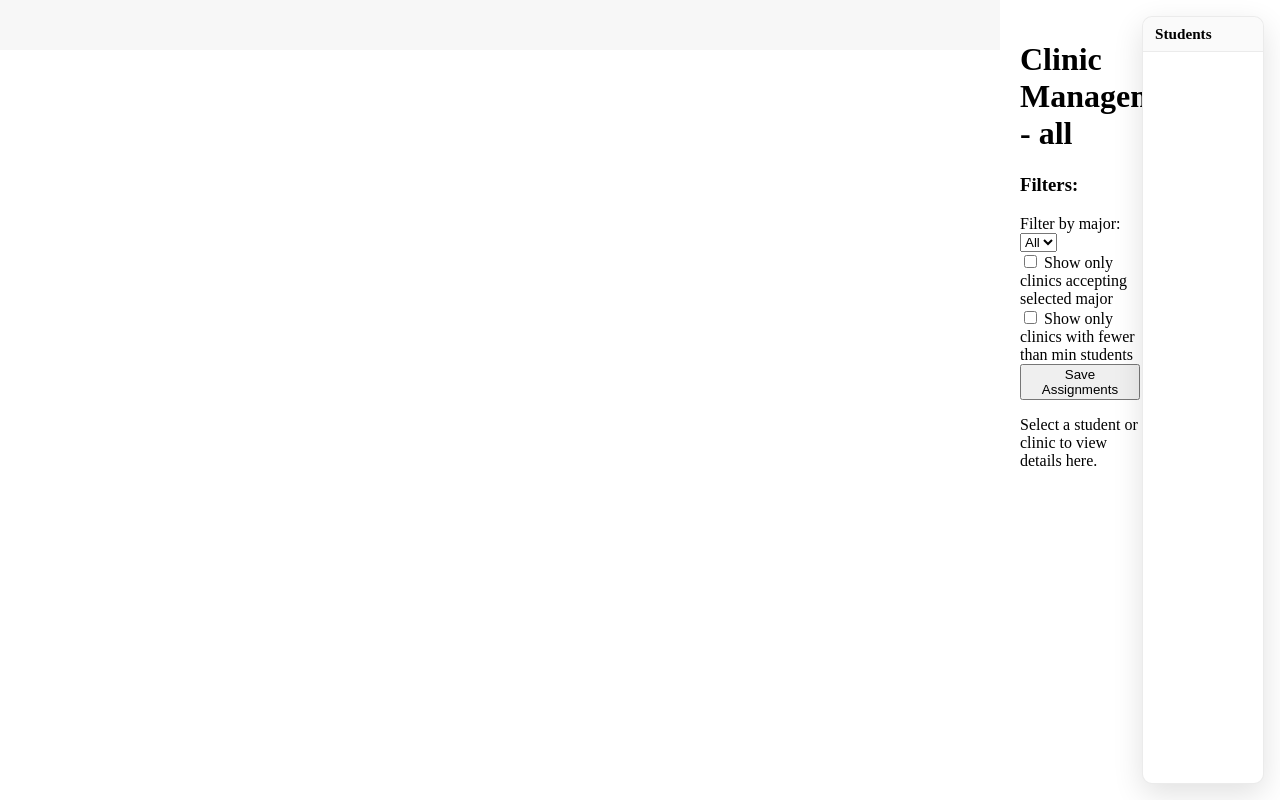
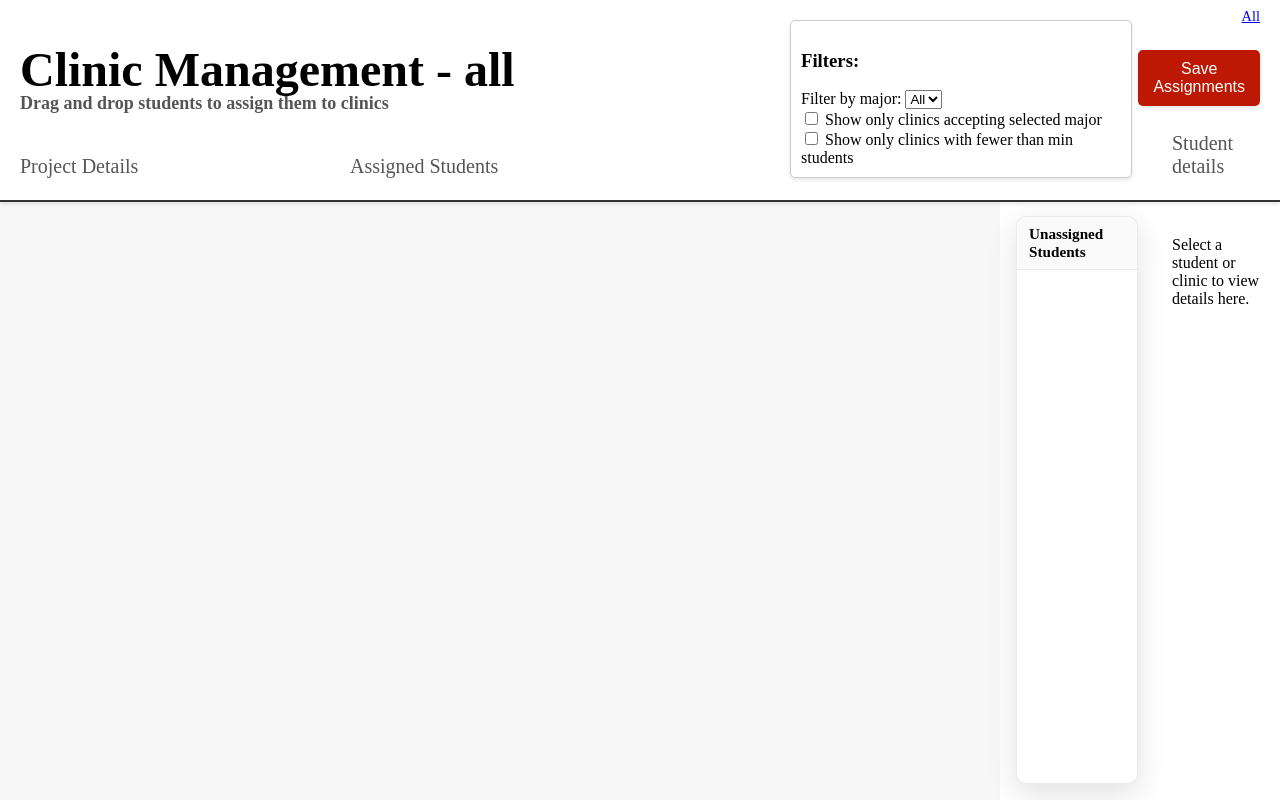
Before and after one commit to ebradley0/ClinicSort, a Django app: page /clinicManagementView/all/ in a window 1280 px wide. Run offline with Django 5.2, Linux system fonts and the light colour scheme; data that the repository does not hold is empty; parts of the project's set-up code (start-up, migrations or seed data) failed here and were passed over; some libraries are stand-ins or nearby versions.

Commit message:
Edited the formatting of clinic-ops to have more info and be easier to look at

```diff
--- a/ClinicMatchApp/static/css/clinic_ops.css
+++ b/ClinicMatchApp/static/css/clinic_ops.css
@@ -1,28 +1,222 @@
+/* Clinic Operations CSS */
+
+/* Header bar */
+.header-bar {
+  position: fixed;
+  top: 0;
+  left: 0;
+  width: 100%;
+  height: 200px;
+  background-color: white;
+  border-bottom: 2px solid #333;
+  color: black;
+  display: flex;
+  z-index: 1200;
+  box-shadow: 0 2px 4px rgba(0,0,0,0.1);
+}
+.primary-header {
+  position: absolute;
+  top:0;
+  left:0;
+  height:100%;
+  text-align: center;
+  width: 1152px;
+}
+.title {
+  position:fixed;
+  top:10px;
+  left:20px;
+  font-size:48px;
+  font-weight:bold;
+}
+.subtitle {
+  position: fixed;
+  top: 75px;
+  left: 20px;
+  font-size: 18px;
+  color: #555;
+}
+.clinic-title-descriptor {
+  position: absolute;
+  bottom: 5px;
+  left: 20px;
+  font-size: 20px;
+  font-weight: normal;
+  color: #555;
+}
+.clinic-assigned-descriptor {
+  position: absolute;
+  bottom: 5px;
+  left: 350px;
+  font-size: 20px;
+  font-weight: normal;
+  color: #555;
+}
+.filters {
+  position: absolute;
+  top: 20px;
+  right: 20px;
+  max-width: 320px;
+  max-height:140px;
+  text-align: left;
+  z-index: 1200;
+  background-color: white;
+  padding: 10px;
+  border: 1px solid #ccc;
+  border-radius: 5px;
+  box-shadow: 0 2px 4px rgba(0,0,0,0.1);
+}
+.save-button {
+  position: absolute;
+  top: 50px;
+  right: 20px;
+  z-index: 1200;
+  background-color: #bc1803;
+  color: white;
+  border: none;
+  border-radius: 5px;
+  padding: 10px 15px;
+  font-size: 16px;
+  cursor: pointer;
+  box-shadow: 0 2px 4px rgba(0,0,0,0.1);
+}
+.secondary-header {
+  position: absolute;
+  top: 0;
+  left: 1172px;
+  width: calc(100% - 1172px);
+  height: 100%;
+  font-size: 24px;
+  font-weight: normal;
+  color: #555;
+  z-index: 1200;
+}
+.student-details-descriptor {
+  position: absolute;
+  bottom: 5px;
+  left: 0px;
+  font-size: 20px;
+  font-weight: normal;
+  color: #555;
+}
+.links {
+  position: absolute;
+  right: 20px;
+  margin-top: 8px;
+  font-size: 0.9rem;
+}
+
 .drag-container {
   position: relative;
 }
-
 /* Let Muuri control positioning */
 .item {
   position: absolute;
   margin: 0;
   will-change: transform;
-
-  /* ✅ FIX: Explicitly set item size for Muuri */
   width: 1000px;
   height: 200px;
 }
 
+/* Clinic stuff */
+/* Clinics column */
+.clinics-board {
+  position: fixed;
+  left: 0;
+  top: 0;
+  margin-top:200px;
+  bottom: 0;
+  width: 1000px;               /* Fixed width */
+  max-height: calc(100vh - 200px);
+  height: auto;
+  padding: 10px 10px 40px 10px;
+  box-sizing: border-box;
+  overflow-y: auto;
+  overflow-x: hidden;
+  -webkit-overflow-scrolling: touch;
+  background: #f7f7f7;
+  z-index: 1000;
+}
 /* Clinic container inside Muuri item */
 .clinic-container {
   display: block;
-  width: 1000px;          /* ✅ FIX: match .item width */
-  height: 200px;          /* ✅ FIX: match .item height */
+  width: 1000px;
+  height: 200px;
   box-sizing: border-box;
   margin: 0;
   z-index: 1;
   background: transparent;
   color: black;
+}
+/* Inner card */
+.clinic-card {
+  display: block;
+  width: 100%;
+  height: 100%;
+  padding: 12px;
+  box-sizing: border-box;
+  border-radius: 6px;
+  border:#333 solid 2px;
+}
+/* Clinic info section */
+.clinic-info {
+  position:absolute;
+  top:0;
+  left:0;
+  width: 330px;
+  display: block;
+}
+/* Clinic title */
+.clinic-title {
+  position: absolute;
+  top: 12px;
+  left: 12px;
+  margin: 0;
+  font-weight: bold;
+  font-size: 20px;
+  word-wrap: break-word;
+}
+/* Capacity styling */
+.clinic-capacity {
+  position:absolute;
+  top: 50px;
+  left:12px;
+  margin-top: 8px;
+  font-size: 0.9rem;
+  color: rgba(0,0,0,0.85);
+  display: flex;
+  gap: 6px;
+  align-items: center;
+}
+.clinic-managers {
+  position:absolute;
+  top: 90px;
+  left:12px;
+  margin-top: 8px;
+  font-size: 0.9rem;
+  color: rgba(0,0,0,0.85);
+}
+.clinic-capacity .min-capacity,
+.clinic-capacity .max-capacity,
+.clinic-managers {
+  font-weight: 600;
+}
+/* Clinic student area (Muuri horizontal grid) */
+.clinic-inner {
+  /* display: flex; */
+  position: absolute;          /* ✅ Required for Muuri */
+  left: 350px;
+  top:0px;
+  min-width:600px;
+  max-width:600px;
+  height: 200px;
+  margin-top: 10px;
+  padding: 8px;
+  box-sizing: border-box;
+  overflow-x: auto;
+  white-space: nowrap;
+  border-radius: 6px;
+  border: 1px dashed rgba(0,0,0,0.04);
 }
 
 .item.muuri-item-dragging {
@@ -35,88 +229,32 @@
   z-index: 0;
 }
 
-/* Inner card */
-.clinic-card {
-  display: block;         /* ✅ FIX: ensure it's block */
-  width: 100%;            /* Fill .clinic-container */
-  height: 100%;           /* Fill .clinic-container */
-  padding: 12px;
-  box-sizing: border-box;
-  border-radius: 6px;
-  border:#333 solid 2px;
-}
-
-/* Clinic title */
-.clinic-title {
-  font-weight: bold;
-  font-size: 20px;
-}
-
-/* Remove button */
-.remove-button {
-  background-color: red;
-  color: white;
-  border: none;
-  border-radius: 5px;
-  padding: 5px 10px;
-  align-self: flex-end;
-}
-
 /* Global layout */
 html, body {
   height: 100%;
   margin: 0;
 }
 
-/* Clinics column */
-.clinics-board {
-  position: fixed;
-  left: 0;
-  top: 0;
-  width: 1000px;               /* Fixed width */
-  max-height: 100vh;
-  height: auto;
-  padding: 10px 10px 40px 10px;
-  box-sizing: border-box;
-  overflow-y: auto;
-  overflow-x: hidden;
-  -webkit-overflow-scrolling: touch;
-  background: #f7f7f7;
-  z-index: 1000;
-}
-
 /* Main content to the right of clinics column */
 .main-content {
-  margin-left: 1000px;    /* Equal to .clinics-board width */
-  margin-right: 120px;    /* Adjust based on .students-board width + margin */
+  position:fixed;
+  margin-left:1152px;
+  margin-top: 200px;
   padding: 20px;
   box-sizing: border-box;
   height: 100vh;
   overflow: auto;
 }
 
-/* Capacity styling */
-.clinic-capacity {
-  margin-top: 8px;
-  font-size: 0.9rem;
-  color: rgba(0,0,0,0.85);
-  display: flex;
-  gap: 6px;
-  align-items: center;
-}
-.clinic-capacity .min-capacity,
-.clinic-capacity .max-capacity {
-  font-weight: 600;
-}
 
-/* Students board on right side */
+/* Student board stuff */
 .students-board {
   position: fixed;
-  right: 16px;
-  top: 16px;
+  left: 1016px;
+  top: 216px;
   bottom: 16px;
   width: 120px;
-  max-height: calc(100vh - 32px);
+  max-height: calc(100vh - 232px);
   background: #ffffff;
   border: 1px solid rgba(0,0,0,0.08);
   box-shadow: 0 10px 30px rgba(0,0,0,0.12);
--- a/ClinicMatchApp/static/js/clinic_ops.js
+++ b/ClinicMatchApp/static/js/clinic_ops.js
@@ -115,6 +115,7 @@ window.addEventListener('load', function () {
             <p><strong>Major:</strong> ${data.major}</p>
             <p><strong>Initial Assigned Clinic:</strong> ${data.initial_assignment}</p>
             <p><strong>Preferences:</strong> ${data.choices.join('<br>')}</p>
+            <p><strong>Requested For:</strong> ${data.requested_by.join('<br>')}</p>
           `;
 
           detailsPane.scrollIntoView({ behavior: 'smooth' });
--- a/ClinicMatchApp/templates/clinicmanagementview.html
+++ b/ClinicMatchApp/templates/clinicmanagementview.html
@@ -8,14 +8,54 @@
     <link rel="stylesheet" href="{% static 'css/clinic_ops.css' %}">
 </head>
 <body>
+  <div class="header-bar">
+    <div class="primary-header">
+      <h1 class="title">Clinic Management - {{ title }}</h1>
+      <h3 class="subtitle">Drag and drop students to assign them to clinics</h3>
+      <h2 class="clinic-title-descriptor">Project Details</h2>
+      <h2 class="clinic-assigned-descriptor">Assigned Students</h2>
+      <div class="filters" id="filter-controls">
+        <h3>Filters:</h3>
+        <label for="major-filter">Filter by major:</label>
+        <select id="major-filter">
+          <option value="all">All</option>
+          {% for major in majors %}
+          <option value="{{ major.major }}">{{ major.major }}</option>
+          {% endfor %}
+        </select>
+        <br />
+        <label for="accepting-major">
+          <input type="checkbox" id="accepting-major" />
+          Show only clinics accepting selected major
+        </label>
+        <br />
+        <label for="show-full">
+          <input type="checkbox" id="show-empty" />
+          Show only clinics with fewer than min students
+        </label>
+        <br />
+      </div>
+    </div>
+    <div class="secondary-header">
+      <h2 class="student-details-descriptor">Student details</h2>
+      <div class="links">
+        <a href="/clinicManagementView/all/">All</a>
+        {% for major in majors %}
+          <a href="/clinicManagementView/{{major.major}}/">{{major.major}}</a>
+        {% endfor %}
+      </div>
+      <button class="save-button" id="save-assignments">Save Assignments</button>
+    </div>
+  </div>
+  </div>
   <!-- left clinics column -->
   <div class="clinics-board" aria-label="Clinics column">
         {% for clinic in clinics %}
         <div class="clinic-container item" data-clinic-id="{{ clinic.id }}" data-major="{{ clinic.department.major }}" data-is-general="{{ clinic.is_general }}" data-total="{{ clinic.current_students.count|default_if_none:0 }}" data-total-max="{{ clinic.total_max|default:0 }}" data-total-min="{{ clinic.total_min|default:0 }}">
             <div class="clinic-card {{ clinic.department }}"
                  style="background-color: {{ clinic.department.color }};">
+                <div class="clinic-info">
                   <p class="clinic-title">{{ clinic.title }}</p>
-
                   <div class="clinic-capacity" aria-label="capacity">
                     <span class="min-capacity">{{ clinic.total_min|default:0 }}</span>
                     –
@@ -23,7 +63,19 @@
                       {% if clinic.is_general %}
                         <span>(General)</span>
                         <span>{{ clinic.current_students.count }}</span>
+                      {% else %}
+                        <span>(By Discipline)</span>
+                        <span>{{ clinic.current_students.count }}</span>
                       {% endif %}
+                  </div>
+                  <div class="clinic-managers">
+                    Managed by:
+                    <ul>
+                      {% for manager in clinic.clinic_mgmt.all %}
+                        <li>{{ manager.first_name }} {{ manager.last_name }}</li>
+                      {% endfor %}
+                    </ul>
+                  </div>
                 </div>
 
                 <!-- New: inner grid for student items for this clinic -->
@@ -50,42 +102,10 @@
         {% endfor %}
     </div>
 
-  <!-- main content stays between columns -->
-  <div class="main-content">
-    <h1>Clinic Management - {{ title }}</h1>
-    <div id="filter-controls">
-      <h3>Filters:</h3>
-      <label for="major-filter">Filter by major:</label>
-      <select id="major-filter">
-        <option value="all">All</option>
-        {% for major in majors %}
-        <option value="{{ major.major }}">{{ major.major }}</option>
-        {% endfor %}
-      </select>
-      <br />
-      <label for="accepting-major">
-        <input type="checkbox" id="accepting-major" />
-        Show only clinics accepting selected major
-      </label>
-      <br />
-      <label for="show-full">
-        <input type="checkbox" id="show-empty" />
-        Show only clinics with fewer than min students
-      </label>
-      <br />
-      <button id="save-assignments">Save Assignments</button>
-    </div>
-
-    <div class="drag-container"></div>
-    <div id="details-pane">
-      <p>Select a student or clinic to view details here.</p>
-    </div>
-  </div>
-
-  <!-- Students column on the right -->
+  <!-- Students column in the center -->
   <div class="students-board" aria-label="Students board">
     <div class="students-board-header">
-      <strong>Students</strong>
+      <strong>Unassigned Students</strong>
     </div>
     <div class="students-board-inner">
       {% for student in unassigned_students %}
@@ -104,6 +124,14 @@
   </div>
 </body>
 
+  <!-- main content to the right -->
+  <div class="main-content">
+    <div class="drag-container"></div>
+    <div id="details-pane">
+      <p>Select a student or clinic to view details here.</p>
+    </div>
+  </div>
+
 <script src="https://cdn.jsdelivr.net/npm/muuri@0.9.5/dist/muuri.min.js"></script>
 <script src="https://cdn.jsdelivr.net/npm/web-animations-js@2.3.2/web-animations.min.js"></script>
 <script src="{% static 'js/clinic_ops.js' %}"></script>
--- a/ClinicMatchApp/views.py
+++ b/ClinicMatchApp/views.py
@@ -264,16 +264,51 @@ def logoutView(request):
 
 def student_detail_api(request, student_id):
     student = get_object_or_404(StudentModel, pk=student_id)
+
+    # Prepare student email representations for matching
+    student_email = (student.email or "").strip().lower()
+    student_ref = student_email.split('@')[0] if student_email else ""
+
+    requested_by = []
+    # Find clinics that mention this student in their requested_students field
+    for clinic in Clinic.objects.all():
+        rs = clinic.requested_students
+
+        if not rs:
+            continue
+
+        # Normalize requested_students into a list of strings
+        if isinstance(rs, (list, tuple)):
+            candidates = [str(x).strip().lower() for x in rs if x]
+        else:
+            # If stored as a comma-separated string
+            candidates = [s.strip().lower() for s in str(rs).split(',') if s.strip()]
+
+        # Check whether any candidate matches either the local-part or full email
+        matched = False
+        for cand in candidates:
+            # Remove any mailto: prefix if present
+            cand_norm = cand.replace('mailto:', '').strip().lower()
+            if cand_norm == student_ref or cand_norm == student_email:
+                matched = True
+                break
+
+        if matched:
+            requested_by.append(
+                clinic.title
+            )
+
     return JsonResponse({
         'id': student.id,
-        'name': student.first_name + ' ' + student.last_name,
-        'major': str(student.major),
+        'name': (student.first_name or '') + ' ' + (student.last_name or ''),
+        'major': str(student.major) if student.major else None,
         'email': student.email,
         'banner_id': student.banner_id,
         'j_or_s': student.j_or_s,
         'choices': [clinic.title for clinic in student.choices.all()],
         'assigned_clinic': str(student.assigned_clinic.title) if student.assigned_clinic else None,
         'initial_assignment': str(student.initial_assignment.title) if student.initial_assignment else None,
+        'requested_by': requested_by if requested_by else [],
         # Add more fields as needed
     })
 
--- a/requirements.txt
+++ b/requirements.txt
@@ -20,7 +20,7 @@ oauthlib==3.3.1
 pillow==11.3.0
 proto-plus==1.26.1
 protobuf==6.31.1
-psycopg2==2.9.11
+psycopg2-binary==2.9.11
 pyasn1==0.6.1
 pyasn1_modules==0.4.2
 pycparser==2.23
```
Also changed, not shown: other parts of ClinicMatchApp/static/css/clinic_ops.css (+17 -44 lines). Lines whose indentation alone changed are shown as unchanged.
